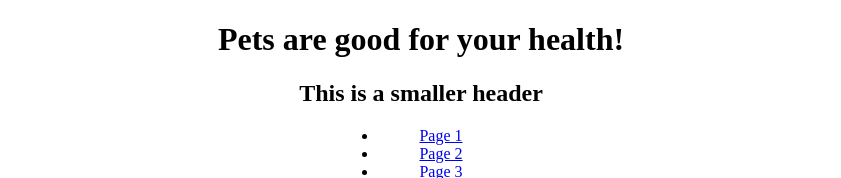
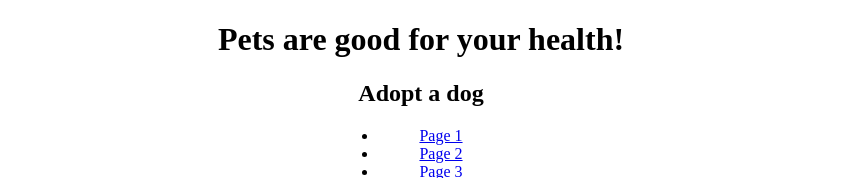
Before and after one commit to Heather-Haymond/Week-7, a plain HTML site: page Index.html in a window 1280 px wide. Shown: the top 178 px of the page, without its empty margins (219-1060 px from the left). Drawn offline with Linux system fonts and the light colour scheme.

Commit message:
changed a thing

```diff
--- a/Index.html
+++ b/Index.html
@@ -6,7 +6,7 @@
   <body>
     <div style="text-align:center;">
     <h1>Pets are good for your health!</h1>
-    <h2>This is a smaller header</h2>
+    <h2>Adopt a dog</h2>
     <div style="text-align:center;">
         <style>
             ul {
```
